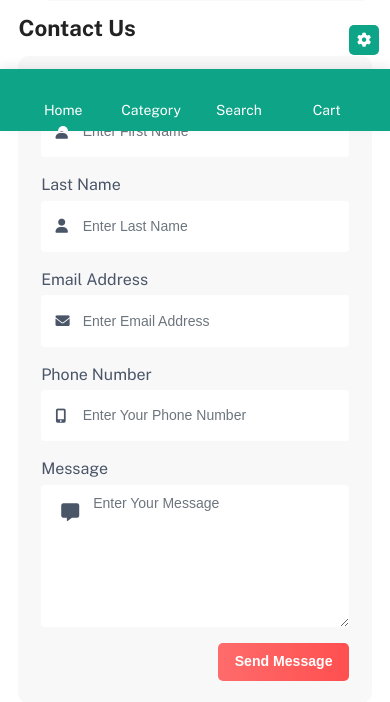
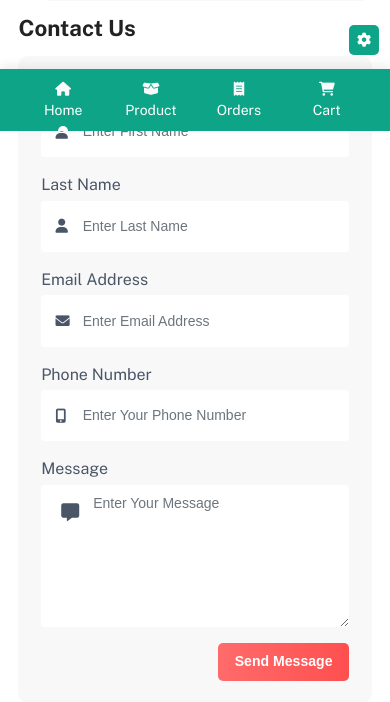
Before and after one commit to 5hailesh-p/djshop, a Django app: template templates/contact.html in a window 390 px wide. Shown: the part 713-1415 px from the top of the page. Run offline with Django 3.2, Linux system fonts and the light colour scheme; the template is opened without the code that fills it, so the values that code supplies are empty; some libraries are stand-ins or nearby versions.

Commit message:
mobile fixed

```diff
--- a/djshop/settings.py
+++ b/djshop/settings.py
@@ -134,6 +134,7 @@ STATICFILES_DIRS = [
     BASE_DIR / "static",
 ]
 STATIC_ROOT = BASE_DIR / "staticfiles"
+STATICFILES_STORAGE = "whitenoise.storage.CompressedManifestStaticFilesStorage"
 
 MEDIA_URL = '/media/'
 MEDIA_ROOT = BASE_DIR / 'media'
--- a/templates/base.html
+++ b/templates/base.html
@@ -275,31 +275,31 @@
     <div class="mobile-menu d-md-none d-block mobile-cart">
         <ul>
             <li class="active">
-                <a href="{% url "home" %}">
-                    <i class="iconly-Home icli"></i>
+                <a href="{% url "home" %}" class="text-light">
+                    <i class="fa-solid fa-home"></i>
                     <span>Home</span>
                 </a>
             </li>
 
             <li class="mobile-category">
-                <a href="javascript:void(0)">
-                    <i class="iconly-Category icli js-link"></i>
-                    <span>Category</span>
+                <a href="{% url 'products' %}" class="text-light">
+                    <i class="fa-solid fa-box-open"></i>
+                    <span>Product</span>
                 </a>
             </li>
 
             <li>
-                <a href="#" class="search-box">
-                    <i class="iconly-Search icli"></i>
-                    <span>Search</span>
+                <a href="{% url 'orders' %}" class="text-light"  >
+                    <i class="fa-solid fa-receipt"></i>
+                    <span>Orders</span>
                 </a>
             </li>
 
 
 
             <li>
-                <a href="{% url 'cart' %}">
-                    <i class="iconly-Bag-2 icli fly-cate"></i>
+                <a href="{% url 'cart' %}" class="text-light">
+                    <i class="fa-solid fa-shopping-cart"></i>
                     <span>Cart</span>
                 </a>
             </li>
```
